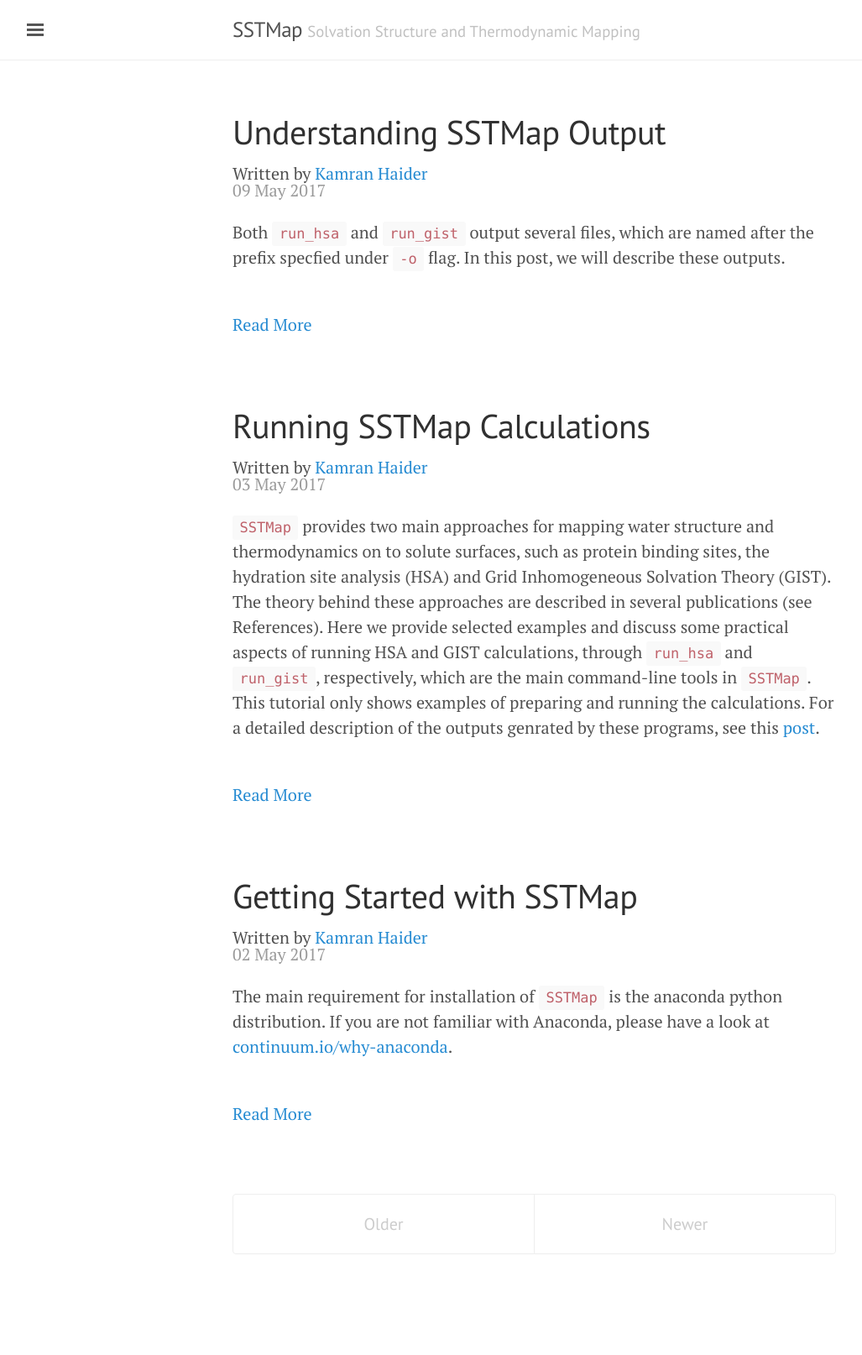
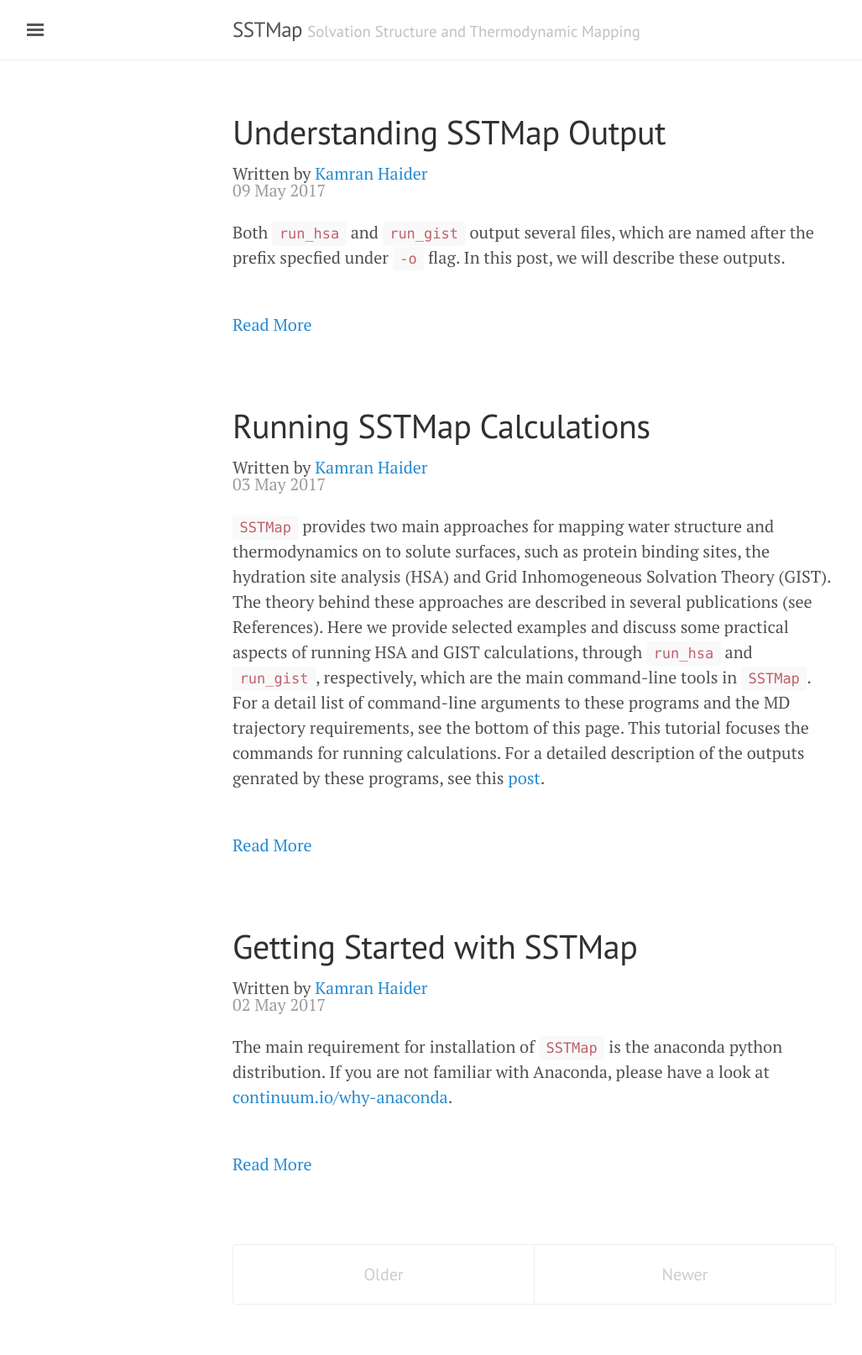
Before and after one commit to KurtzmanLab/SSTMap, a Jekyll site: the page built from index.html, in a window 1280 px wide. Shown: the whole page at 84% size, without its empty margins (3-1030 px from the left). Built offline with Jekyll 4.4.1, drawn with Linux system fonts in a browser that asks for light colours; the list of posts is cut into pages by our own code; before the commit the page ends 1554 px from its top, so only the background shows below that; some of the changed lines change nothing that is shown.

Commit message:
Update 2017-05-03-simple-examples.md

````diff
--- a/_posts/2017-05-03-simple-examples.md
+++ b/_posts/2017-05-03-simple-examples.md
@@ -6,19 +6,14 @@
 published: true
 ---
 
-`SSTMap` provides two main approaches for mapping water structure and thermodynamics on to solute surfaces, such as protein binding sites, the hydration site analysis (HSA) and Grid Inhomogeneous Solvation Theory (GIST). The theory behind these approaches are described in several publications (see References). Here we provide selected examples and discuss some practical aspects of running HSA and GIST calculations, through `run_hsa` and `run_gist`, respectively, which are the main command-line tools in `SSTMap`. This tutorial only shows examples of preparing and running the calculations. For a detailed description of the outputs genrated by these programs, see this [post](http://sstmap.org/2017/05/09/undestanding-output/).
+`SSTMap` provides two main approaches for mapping water structure and thermodynamics on to solute surfaces, such as protein binding sites, the hydration site analysis (HSA) and Grid Inhomogeneous Solvation Theory (GIST). The theory behind these approaches are described in several publications (see References). Here we provide selected examples and discuss some practical aspects of running HSA and GIST calculations, through `run_hsa` and `run_gist`, respectively, which are the main command-line tools in `SSTMap`. For a detail list of command-line arguments to these programs and the MD trajectory requirements, see the bottom of this page. This tutorial focuses the commands for running calculations. For a detailed description of the outputs genrated by these programs, see this [post](http://sstmap.org/2017/05/09/undestanding-output/).
 <!--more-->
-## MD Trajectory Requirements for `SSTMap`
-
-SSTMap calculations require an explicit solvent molecular dynamics trajectory with restrained solute. While `SSTMap` is  agnostic of the water model used, however, it has been tested only for `TIP3P`, `TIP4P`, `TIP4P-Ewald`, `TIP5P` and `OPC` models. This list will be updated as we test more water models. Also note that currently only simulation run in orthorhombic periodic boundary conditions are supported. We intend to provide support for non-orthorhombic periodic boundary conditions in future. The simulations can be generated in one of the following packages: [Amber](http://ambermd.org/), [Charmm](https://www.charmm.org), [Gromacs](http://www.gromacs.org/), [NAMD](http://www.ks.uiuc.edu/Research/namd/), [OpenMM](http://openmm.org/) and [Desmond](https://www.deshawresearch.com/resources_desmond.html). This list is based on simulation packages that are supported by [MDTraj](https://mdtraj.org) and [ParmEd](http://parmed.github.io/ParmEd/html/index.html), both of which are dependecnies of SSTMap. It's however, possible to expand the applicability of SSTMap calculations even beyond these packages, as long as the trajectory and toplogy formats can be converted to those currently supported (See the Desmond example for this apporach). In the following, we provides example of `SSTMap` commands for different MD packages. For a detail list of command-line arguments to `run_hsa` and `run_gist`, see the bottom of this page.
-
 ### Amber
 ```bash
 $ run_hsa -i testcase.prmtop -t md100ps.nc -l ligand.pdb -s 0 -f 100 -o testcase
 
 $ run_gist -i testcase.prmtop -t md100ps.nc -l ligand.pdb -g 20 20 20 -s 0 -f 100 -o testcase
 ```
-
 Since amber prmtop file contains both non-bonded parameters and topology information for the system, therefore, you can leave out the `-p` flag, which is used to specify additional parameter files.
 ### Charmm/NAMD
 The `-p` flag is mandatory for (Charmm, NAMD, Gromacs). For these package, in order to obtain non-bonded parameters for energy calculation, additional files are required by the underlying `Parmed` parsers. For example, the commands for a Charmm simulation would be as follows:
@@ -84,13 +79,17 @@
 ```
 This approach is applicable to any MD package that's not supported. SSTMap calculations are feasibale as long as you can convert your topology and trajectory files to suitable format and extract non-bonded paramters for every atom of your system into a text file with the same format as given above.
 
+## MD Trajectory Requirements for `SSTMap`
+SSTMap calculations require an explicit solvent molecular dynamics trajectory with restrained solute. While `SSTMap` is  agnostic of the water model used, however, it has been tested only for `TIP3P`, `TIP4P`, `TIP4P-Ewald`, `TIP5P` and `OPC` models. This list will be updated as we test more water models. Also note that currently only simulation run in orthorhombic periodic boundary conditions are supported. We intend to provide support for non-orthorhombic periodic boundary conditions in future. The simulations can be generated in one of the following packages: [Amber](http://ambermd.org/), [Charmm](https://www.charmm.org), [Gromacs](http://www.gromacs.org/), [NAMD](http://www.ks.uiuc.edu/Research/namd/), [OpenMM](http://openmm.org/) and [Desmond](https://www.deshawresearch.com/resources_desmond.html). This list is based on simulation packages that are supported by [MDTraj](https://mdtraj.org) and [ParmEd](http://parmed.github.io/ParmEd/html/index.html), both of which are dependecnies of SSTMap. It's however, possible to expand the applicability of SSTMap calculations even beyond these packages, as long as the trajectory and toplogy formats can be converted to those currently supported (See the Desmond example for this apporach).
+
 ## Command-line arguments
 
 A list of command-line arguments for `run_hsa` and `run_gist` (with brief explanations) can be obtained at the terminal by running these commands without any argument or with `-h` flag.
 ```
-usage: run_hsa [-h] -i INPUT_TOP -t INPUT_TRAJ -l LIGAND [-c CLUSTERS]
-               [-p PARAM_FILE] [-s START_FRAME] [-n NUM_FRAMES]
-               [-o OUTPUT_PREFIX]
+$ run_hsa -h
+usage: run_hsa [-h] -i INPUT_TOP -t INPUT_TRAJ -l LIGAND [-f NUM_FRAMES]
+               [-c CLUSTERS] [-p PARAM_FILE] [-s START_FRAME]
+               [-d BULK_DENSITY] [-b CALC_HBONDS] [-o OUTPUT_PREFIX]
 
 Run SSTMap site-based calculations (Hydration Site Analysis) through command-
 line.
@@ -102,6 +101,8 @@
                         Input trajectory file.
   -l LIGAND, --ligand LIGAND
                         Input ligand PDB file.
+  -f NUM_FRAMES, --num_frames NUM_FRAMES
+                        Total number of frames to process.
 
 optional arguments:
   -h, --help            show this help message and exit
@@ -111,16 +112,20 @@
                         Additional parameter files, specific for MD package
   -s START_FRAME, --start_frame START_FRAME
                         Starting frame.
-  -f NUM_FRAMES, --num_frames NUM_FRAMES
-                        Total number of frames to process.
+  -d BULK_DENSITY, --bulk_density BULK_DENSITY
+                        Bulk density of the water model.
+  -b CALC_HBONDS, --calc_hbonds CALC_HBONDS
+                        True or False for whether to calculate h-bonds during
+                        calculations.
   -o OUTPUT_PREFIX, --output_prefix OUTPUT_PREFIX
                         Prefix for all the results files.
 ```
 
 ```
+$ run_gist -h
 usage: run_gist [-h] -i INPUT_TOP -t INPUT_TRAJ -l LIGAND -g GRID_DIM GRID_DIM
-                GRID_DIM [-p PARAM_FILE] [-s START_FRAME] [-n NUM_FRAMES]
-                [-o OUTPUT_PREFIX]
+                GRID_DIM [-f NUM_FRAMES] [-p PARAM_FILE] [-s START_FRAME]
+                [-d BULK_DENSITY] [-b CALC_HBONDS] [-o OUTPUT_PREFIX]
 
 Run SSTMap grid-based (GIST) calculations through command-line.
 
@@ -133,6 +138,8 @@
                         Input ligand PDB file.
   -g GRID_DIM GRID_DIM GRID_DIM, --grid_dim GRID_DIM GRID_DIM GRID_DIM
                         grid dimensions e.g., 10 10 10
+  -f NUM_FRAMES, --num_frames NUM_FRAMES
+                        Total number of frames to process.
 
 optional arguments:
   -h, --help            show this help message and exit
@@ -140,11 +147,13 @@
                         Additional parameter files, specific for MD package
   -s START_FRAME, --start_frame START_FRAME
                         Starting frame.
-  -f NUM_FRAMES, --num_frames NUM_FRAMES
-                        Total number of frames to process.
+  -d BULK_DENSITY, --bulk_density BULK_DENSITY
+                        Bulk density of the water model.
+  -b CALC_HBONDS, --calc_hbonds CALC_HBONDS
+                        True or False for whether to calculate h-bonds during
+                        calculations.
   -o OUTPUT_PREFIX, --output_prefix OUTPUT_PREFIX
-                        Prefix for all the results files.
-```
+                        Prefix for all the results files.```
 
 The arguments supplied for `-i`, `-t` and `-p` flags vary depending on the MD packages used for simulation. For demonstrative purposes, we use input topology and trajectories from a repository of test cases, which is available on [Github](https://github.com/KurtzmanLab/sstmap_test_suite). You can download the full test suite from [here](https://www.dropbox.com/sh/hrijgk8n5z12bgi/AABSigcBf9PN_7-Z26VCCPePa?dl=0) (since Github repository doesn't contain trajectory files). For a given platform, `cd` to its sub-directory and run the commands as shown below.
 <!--more-->
````
